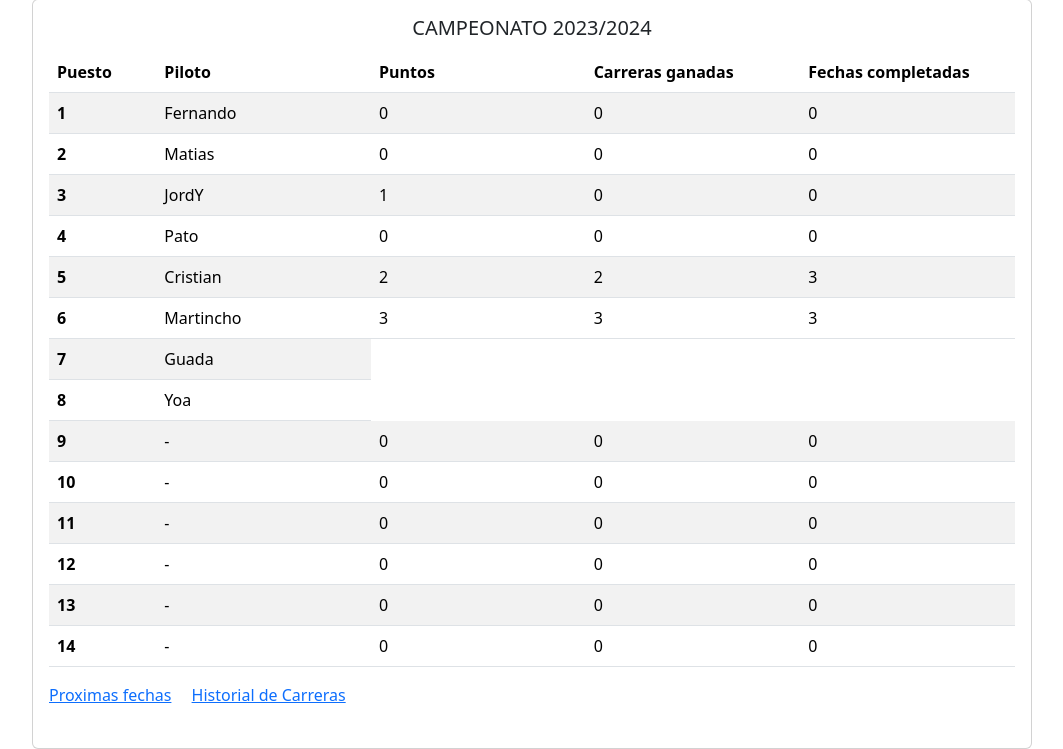
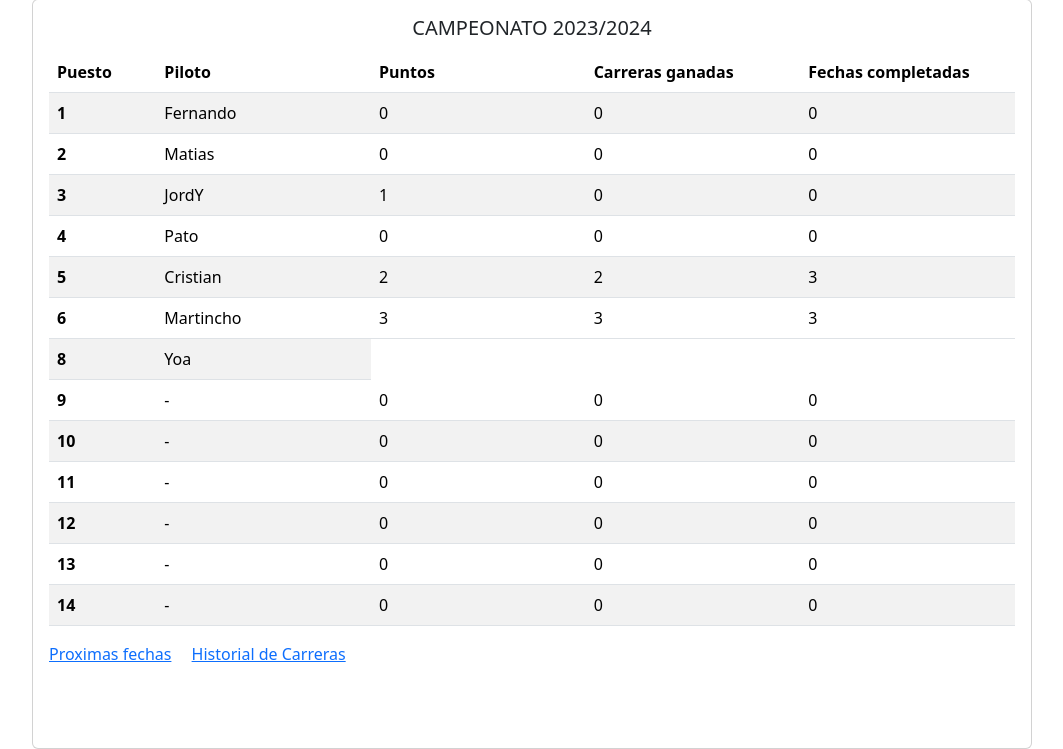
Before and after one commit to MattFelpeto/web-con-Python-Django, a Django app: page /tabla_posiciones in a window 1280 px wide. Shown: the part 81-830 px from the top of the page, without its empty margins (108-1171 px from the left). Run offline with Django 4.2, Linux system fonts and the light colour scheme; data comes from the database, SQL or seed files in the repository; data that the repository does not hold is empty; parts of the project's set-up code (start-up, migrations or seed data) failed here and were passed over.

Commit message:
borrando un model

```diff
--- a/WebKarting/admin.py
+++ b/WebKarting/admin.py
@@ -6,7 +6,6 @@ from .models import Piloto_Jordy
 from .models import Piloto_Pato
 from .models import Piloto_Cristian
 from .models import Piloto_Martincho
-from .models import Piloto_Guada
 from .models import Piloto_Yoa
 from .models import Fechas_Carreras
 
@@ -16,6 +15,5 @@ admin.site.register(Piloto_Jordy)
 admin.site.register(Piloto_Pato)
 admin.site.register(Piloto_Cristian)
 admin.site.register(Piloto_Martincho)
-admin.site.register(Piloto_Guada)
 admin.site.register(Piloto_Yoa)
 admin.site.register(Fechas_Carreras)
--- a/WebKarting/models.py
+++ b/WebKarting/models.py
@@ -59,14 +59,6 @@ class Piloto_Yoa(models.Model):
     def __str__(self):
         return self.puntos
 
-class Piloto_Guada(models.Model):
-    puntos = models.CharField('Puntaje actual', max_length=60)
-    carreras_ganadas = models.CharField('Carreras Ganadas', max_length=60 )
-    fechas_completadas = models.CharField('Fechas Completadas', max_length=60)
-
-    def __str__(self):
-        return self.puntos
-
 #----------------TABLA DE FECHAS-----------------------
 
 
--- a/WebKarting/templates/estetica_TablaPosiciones.html
+++ b/WebKarting/templates/estetica_TablaPosiciones.html
@@ -63,15 +63,7 @@
         <td>{{ info.fechas_completadas }}</td>
         {%endfor%}
       </tr>
-      <tr>
-        <th scope="row">7</th>
-        <td>Guada</td>
-        {% for info in Puntos_Guada %}
-        <td>{{ info.puntos }}</td>
-        <td>{{ info.carreras_ganadas }}</td>
-        <td>{{ info.fechas_completadas }}</td>
-        {%endfor%}
-      </tr>
+
       <tr>
         <th scope="row">8</th>
         <td>Yoa</td>
--- a/WebKarting/views.py
+++ b/WebKarting/views.py
@@ -24,7 +24,7 @@ def tabla_pos(request):
     Puntos_Cristian = Piloto_Cristian.objects.all()
     Puntos_Martincho = Piloto_Martincho.objects.all()
     Puntos_Yoa = Piloto_Yoa.objects.all()
-    Puntos_Guada = Piloto_Guada.objects.all()
+
 
     return render(request, 'TablaPosiciones.html', {
         "Puntos_Matias": Puntos_Matias,
@@ -34,7 +34,6 @@ def tabla_pos(request):
         "Puntos_Cristian": Puntos_Cristian,
         "Puntos_Martincho": Puntos_Martincho,
         "Puntos_Yoa": Puntos_Yoa,
-        "Puntos_Guada": Puntos_Guada,
     })
 
 def historial_carreras(request):
```
